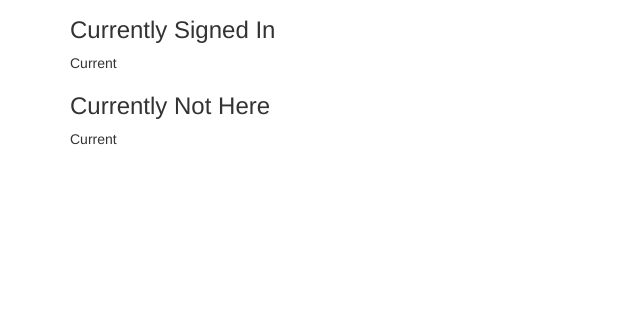
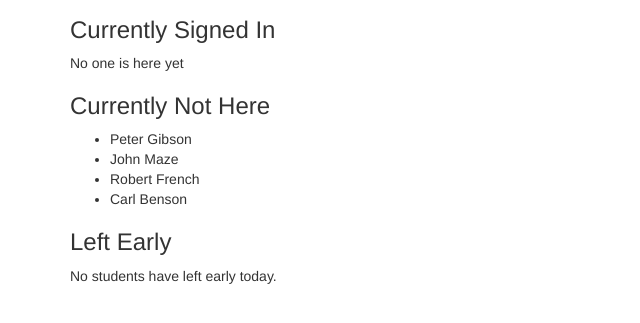
Before and after one commit to sammartinez/student-log-in-Angular, a plain HTML site: page index.html at #!/whos-here in a window 1280 px wide. Shown: the part 97-420 px from the top of the page, without its empty margins (0-640 px from the left). Drawn offline with nearby package versions, Linux system fonts and the light colour scheme.

Commit message:
resolve issue with not displaying students not currently here. add if students leave early from class

```diff
--- a/partials/whos-here.html
+++ b/partials/whos-here.html
@@ -5,7 +5,7 @@
 <h1>Who's Here Today</h1>
 
 <h3>Currently Signed In</h3>
-<p ng-show="!here.length">Current</p>
+<p ng-show="!here.length">No one is here yet</p>
 <ul>
     <li ng-repeat="student in here = (students | filter: {signedIn: true, signedOut: false})">
         {{ student.name }}
@@ -13,9 +13,17 @@
 </ul>
 
 <h3>Currently Not Here</h3>
-<p ng-show="!notHere.length">Current</p>
+<p ng-show="!notHere.length"></p>
 <ul>
-    <li ng-repeat="student in notHere = (students | filter: {signedIn: false, signedOut: true})">
+    <li ng-repeat="student in notHere = (students | filter: {signedIn: false, signedOut: false})">
         {{ student.name }}
     </li>
 </ul>
+
+<h3>Left Early</h3>
+<p ng-show="!here.length">No students have left early today.</p>
+<ul>
+    <li ng-repeat="student in notHere = (students | filter: {signedIn: true, signedOut: true})">
+        {{ student.name }}
+    </li>
+</ul>
```
